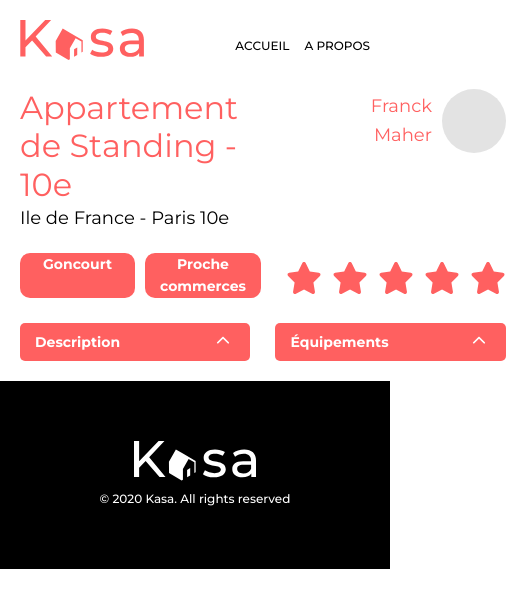
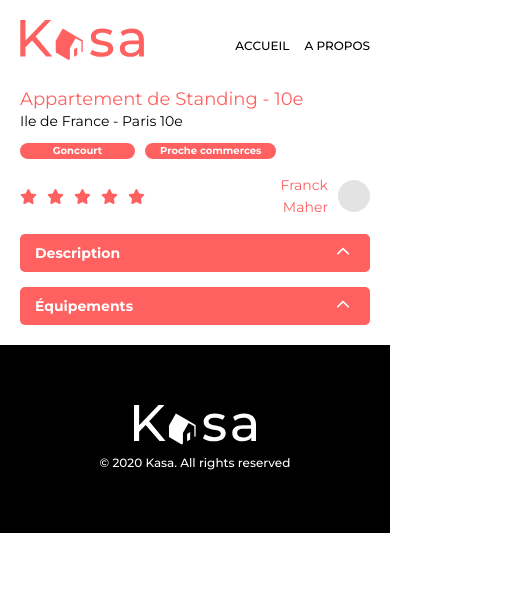
Before and after one commit to Jean-Baptiste-Paris/OC-Kasa, a React (Create React App) app: page /logement/0979876d in a window 390 px wide. Shown: the top 608 px of the page, 506 px wide, since content can reach past the window. Built offline with nearby package versions, Linux system fonts and the light colour scheme.

Commit message:
Update Logement and InfoLogement responsive styles

```diff
--- a/src/components/InfoLogement/styles.scss
+++ b/src/components/InfoLogement/styles.scss
@@ -1,11 +1,12 @@
 $color-greyed: var(--color-grey2, lightgrey);
 $color-main: var(--color-main, orange);
 $color-light: var(--color-light, white);
-$block-gap: calc(var(--site-gap, 20px) - 5px);
 $rounded-sm: 10px;
 $rounded: 100rem;
 
 .info-logement {
+  --block-gap: calc(var(--site-gap, 20px) - 5px);
+
   &__block {
     display: flex;
     flex-direction: column;
@@ -13,7 +14,7 @@ $rounded: 100rem;
   }
 
   &__title {
-    font-size: 2rem;
+    font-size: 36px;
     line-height: 1.2;
     color: $color-main;
   }
@@ -21,10 +22,11 @@ $rounded: 100rem;
   &__tags {
     display: flex;
     gap: 10px;
-    padding-top: $block-gap;
+    padding-top: var(--block-gap);
     font-size: 14px;
     font-weight: 700;
     color: $color-light;
+    flex-wrap: wrap;
 
     .tag {
       background-color: $color-main;
@@ -56,11 +58,11 @@ $rounded: 100rem;
 
   .rating {
     align-self: flex-end;
-    padding-top: $block-gap;
+    padding-top: var(--block-gap);
     display: flex;
     gap: 10px;
     padding-bottom: 0.25rem;
-    font-size: 2rem;
+    font-size: 30px;
 
     &__icon {
       color: $color-greyed;
@@ -71,3 +73,53 @@ $rounded: 100rem;
     }
   }
 }
+
+@media screen and (max-width: 770px) {
+  .info-logement {
+    &__title {
+      font-size: 27px;
+    }
+
+    &__block.block2 {
+      flex-direction: unset;
+    }
+
+    .host {
+      order: 1;
+    }
+
+    .rating {
+      font-size: 25px;
+      padding: unset;
+      align-self: center;
+    }
+  }
+}
+
+@media screen and (max-width: 480px) {
+  .info-logement {
+    &__title {
+      font-size: 18px;
+    }
+
+    &__location {
+      font-size: 14px;
+    }
+
+    &__tags {
+      font-size: 10px;
+    }
+
+    .host {
+      font-size: 14px;
+
+      &__picture {
+        width: 32px;
+      }
+    }
+
+    .rating {
+      font-size: 15px;
+    }
+  }
+}
--- a/src/pages/Logement/index.jsx
+++ b/src/pages/Logement/index.jsx
@@ -12,9 +12,9 @@ function FicheLogement() {
     return <Navigate to="/404" replace={true} />
   }
   return (
-    <div className="logement page">
-      <InfoLogement {...logement} className="logement__infos" />
-      <div className="logement__collapses">
+    <div className="Logement page">
+      <InfoLogement {...logement} className="Logement__infos" />
+      <div className="Logement__collapses">
         <Collapse title="Description">
           {description ? description : "Pas de description disponible"}
         </Collapse>
--- a/src/styles.scss
+++ b/src/styles.scss
@@ -9,6 +9,7 @@
 
   --site-gap: 45px;
   --site-width: calc(1240px + var(--site-gap));
+  --site-font-size: 18px;
 }
 
 @font-face {
@@ -59,7 +60,7 @@ a {
 
 body {
   font-family: "Montserrat", sans-serif;
-  font-size: 18px;
+  font-size: var(--site-font-size);
   line-height: 1.6;
   color: var(--color-dark);
   background-color: var(--color-light);
@@ -80,7 +81,7 @@ main {
   width: 80%;
 }
 
-.logement {
+.Logement {
   --site-gap: 25px;
 
   &__infos {
@@ -131,6 +132,15 @@ main {
     width: 100%;
   }
 
+  .Logement {
+    &__infos {
+      grid-template-columns: 1fr;
+    }
+    &__collapses {
+      grid-template-columns: 1fr;
+    }
+  }
+
   .Error404 {
     &__404 {
       font-size: 185px;
@@ -138,7 +148,6 @@ main {
     &__title {
       font-size: 27px;
     }
-
     &__link {
       font-size: 16px;
     }
@@ -148,6 +157,11 @@ main {
 @media screen and (max-width: 480px) {
   :root {
     --site-gap: 20px;
+  }
+
+  .Logement {
+    --site-gap: 15px;
+    --site-font-size: 14px;
   }
 
   .Error404 {
```
